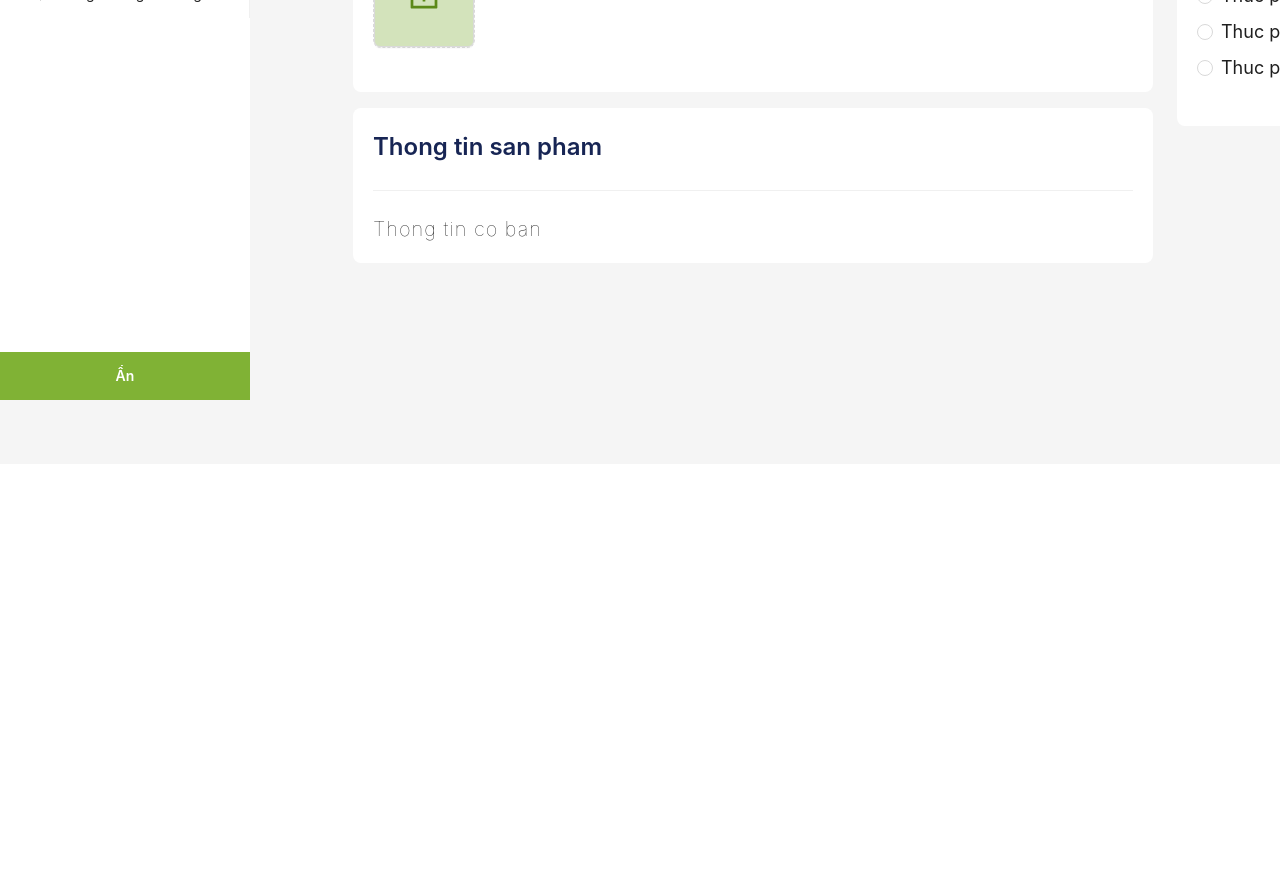
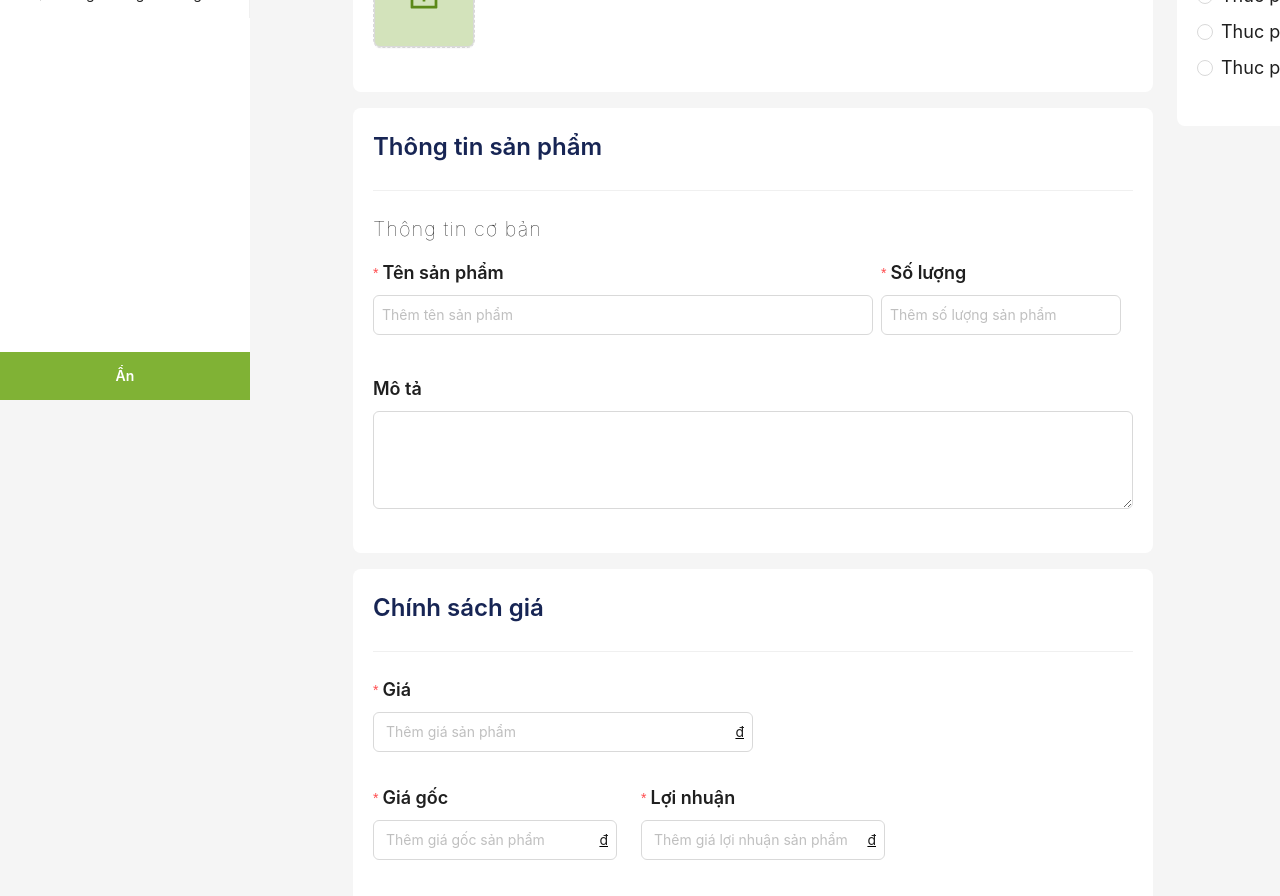
Before and after one commit to hiepfre3101/frontend_market, a React (Vite) app: page /manage/add-product in a window 1280 px wide. Shown: the part 400-1296 px from the top of the page. Before the commit the page ends 864 px from the top, so only its background shows below. Built offline with nearby package versions, Linux system fonts and the light colour scheme.

Commit message:
add product #3

```diff
--- a/src/index.css
+++ b/src/index.css
@@ -25,3 +25,8 @@ button[type='button'],
 image {
    margin: 0 !important;
 }
+input::-webkit-outer-spin-button,
+input::-webkit-inner-spin-button {
+  -webkit-appearance: none;
+  margin: 0;
+}
--- a/src/interfaces/product.ts
+++ b/src/interfaces/product.ts
@@ -25,7 +25,7 @@ export interface IProduct {
    createAt: string;
 }
 
-export type InputProduct = Omit<IProduct, '_id' | 'createAt'>;
+export type InputProduct = Omit<IProduct, '_id' | 'createAt'|'commentId'>;
 
 export interface IProductExpanded extends IProduct {
    categoryId: {
--- a/src/pages/AdminPages/Product/AddProduct.tsx
+++ b/src/pages/AdminPages/Product/AddProduct.tsx
@@ -1,11 +1,12 @@
-import { Form, Radio, Space } from 'antd';
+import { Form, Input, Radio, Space } from 'antd';
 import { Helmet } from 'react-helmet';
 import { Link } from 'react-router-dom';
 import { InputProduct } from '../../../interfaces/product';
 import UploadButton from '../../../components/UploadButton/UploadButton';
-import { useState } from 'react';
+import React, { useState } from 'react';
 import { uploadImages } from '../../../api/upload';
 import BlockForm from './BlockForm';
+import TextArea from 'antd/es/input/TextArea';
 
 const fakeCategory = [
    {
@@ -29,6 +30,7 @@ const fakeCategory = [
 const AddProduct = () => {
    const [files, setFiles] = useState<File[]>([]);
    const [categoryId, setCategoryId] = useState<string>();
+   const [productName, setProductName] = useState<string>('');
    const [form] = Form.useForm();
    const handleGetFiles = (files: File[]) => {
       form.setFieldValue('images', files);
@@ -36,7 +38,9 @@ const AddProduct = () => {
    };
    const handleSubmit = async (body: InputProduct) => {
       try {
-         const { data: { data } } = await uploadImages(files);
+         const {
+            data: { data }
+         } = await uploadImages(files);
          const imagesUploaded = data.map((image) => image.url);
          form.setFieldValue('images', imagesUploaded);
       } catch (error) {
@@ -48,9 +52,11 @@ const AddProduct = () => {
          <Helmet>
             <title>Thêm sản phẩm</title>
          </Helmet>
-         <Form className='w-[80%] mt-20' form={form} onFinish={handleSubmit}>
+         <Form className='w-[80%] mt-20' form={form} onFinish={handleSubmit} layout='vertical'>
             <div className='flex justify-between items-center'>
                <input
+                  onChange={(e: React.ChangeEvent<HTMLInputElement>) => setProductName(e.target.value)}
+                  value={productName}
                   type='text'
                   placeholder='Sản phẩm không tên'
                   className='underline-offset-[11px] font-semibold text-[rgba(0,0,0,0.5)] text-[3rem] outline-none border-none bg-transparent decoration-greenPri600 hover:underline hover:decoration-dashed decoration-1 focus:underline focus:decoration-solid max-w-[50%]'
@@ -72,12 +78,12 @@ const AddProduct = () => {
                </div>
             </div>
             <Space size={'large'} className='w-full !items-start mt-5'>
-               <Space direction='vertical' size={"middle"} className='min-w-[800px]'>
-                  <BlockForm  title='Hinh anh san pham'>
+               <Space direction='vertical' size={'middle'} className='min-w-[800px]'>
+                  <BlockForm title='Hình ảnh sản phẩm'>
                      <Form.Item<InputProduct>
                         name='images'
                         hasFeedback
-                        rules={[{ required: true, message: 'Hay chon anh' }]}
+                        rules={[{ required: true, message: 'Vui lòng tải ảnh lên !' }]}
                      >
                         <UploadButton
                            maxCount={3}
@@ -88,14 +94,85 @@ const AddProduct = () => {
                         />
                      </Form.Item>
                   </BlockForm>
-                  <BlockForm title='Thong tin san pham'>
-                       <Space size={"middle"} direction='vertical'>
-                           <p className='text-xl font-thin tracking-wider'>Thong tin co ban</p>
-
-                       </Space>
+                  <BlockForm title='Thông tin sản phẩm'>
+                     <Space size={'middle'} direction='vertical' className='w-full'>
+                        <p className='text-xl font-thin tracking-wider'>Thông tin cơ bản</p>
+                        <Space direction='horizontal' className='w-full'>
+                           <Form.Item
+                              className='w-[500px]'
+                              name={'productName'}
+                              label={<p className='text-lg font-semibold'>Tên sản phẩm</p>}
+                              rules={[{ required: true, message: 'Vui lòng điền tên sản phẩm !' }]}
+                              hasFeedback
+                           >
+                              <Input
+                                 placeholder='Thêm tên sản phẩm'
+                                 className='w-full p-2'
+                                 value={productName}
+                                 onChange={(e: React.ChangeEvent<HTMLInputElement>) => setProductName(e.target.value)}
+                              />
+                           </Form.Item>
+                           <Form.Item
+                              name={'amount'}
+                              label={<p className='text-lg font-semibold'>Số lượng</p>}
+                              rules={[{ required: true, message: 'Vui lòng điền số lượng sản phẩm!' }]}
+                              hasFeedback
+                           >
+                              <Input type='number' placeholder='Thêm số lượng sản phẩm' className='w-full p-2' />
+                           </Form.Item>
+                        </Space>
+                        <Form.Item label={<p className='text-lg font-semibold'>Mô tả</p>}>
+                           <TextArea rows={4} className='focus:border-[1px] focus:border-[#4096ff]' />
+                        </Form.Item>
+                     </Space>
+                  </BlockForm>
+                  <BlockForm title='Chính sách giá'>
+                     <Space direction='vertical' className='w-full'>
+                        <Form.Item
+                           name={'price'}
+                           label={<p className='text-lg font-semibold'>Giá</p>}
+                           rules={[{ required: true, message: 'Vui lòng điền giá sản phẩm!' }]}
+                           hasFeedback
+                        >
+                           <Input
+                              type='number'
+                              placeholder='Thêm giá sản phẩm'
+                              className='w-1/2 p-2'
+                              prefix={<span className='decoration-black underline absolute right-2 z-10'>đ</span>}
+                           />
+                        </Form.Item>
+                        <Space direction='horizontal' className='w-full' size={"large"}>
+                           <Form.Item
+                              name={'originPrice'}
+                              label={<p className='text-lg font-semibold'>Giá gốc</p>}
+                              rules={[{ required: true, message: 'Vui lòng điền giá gốc sản phẩm!' }]}
+                              hasFeedback
+                           >
+                              <Input
+                                 type='number'
+                                 placeholder='Thêm giá gốc sản phẩm'
+                                 className='w-full p-2'
+                                 prefix={<span className='decoration-black underline absolute right-2 z-10'>đ</span>}
+                              />
+                           </Form.Item>
+                           <Form.Item
+                              name={'profit'}
+                              label={<p className='text-lg font-semibold'>Lợi nhuận</p>}
+                              rules={[{ required: true, message: 'Vui lòng điền lợi nhuận sản phẩm!' }]}
+                              hasFeedback
+                           >
+                              <Input
+                                 type='number'
+                                 placeholder='Thêm giá lợi nhuận sản phẩm'
+                                 className='w-full p-2'
+                                 prefix={<span className='decoration-black underline absolute right-2 z-10'>đ</span>}
+                              />
+                           </Form.Item>
+                        </Space>
+                     </Space>
                   </BlockForm>
                </Space>
-               <BlockForm title='Danh muc' className='min-w-[500px]'>
+               <BlockForm title='Danh mục' className='min-w-[500px]'>
                   <Form.Item<InputProduct>
                      name='images'
                      hasFeedback
```
